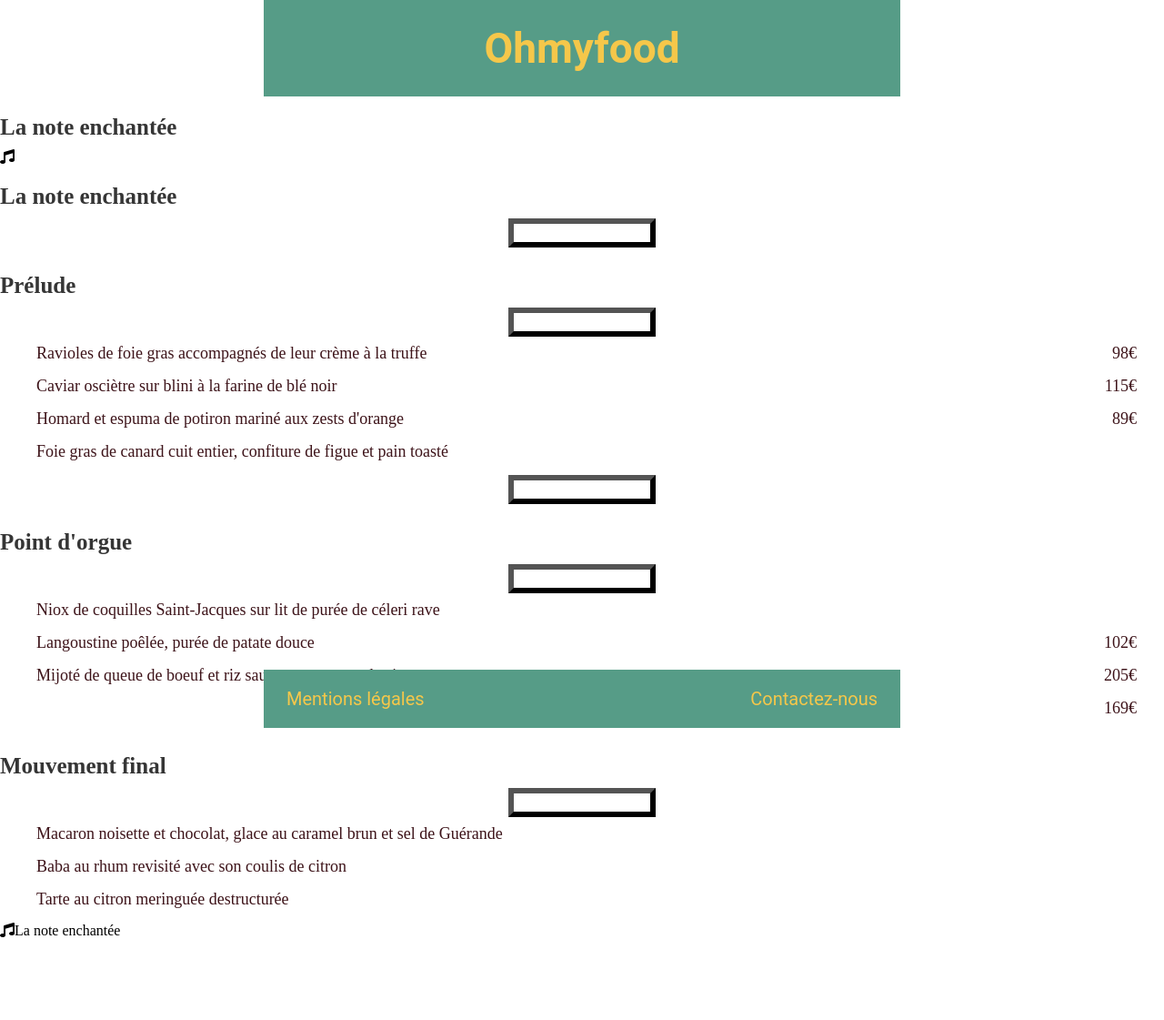
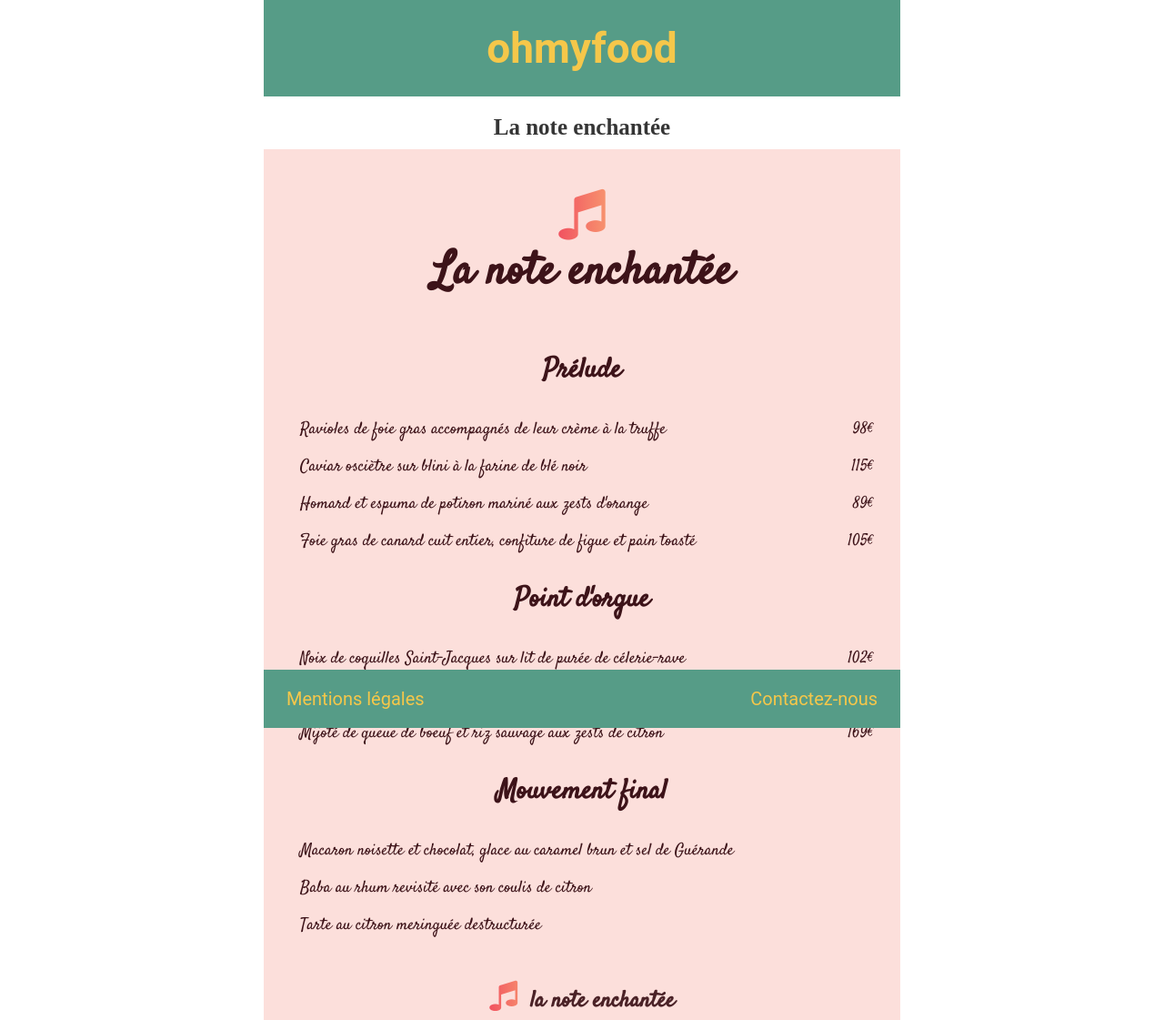
Before and after one commit to CorentinLeb/OhMyfood, a website: page menus/noteenchantee.html in a window 1280 px wide. Shown: the top 1121 px of the page at 91% size. Before the commit the page ends 1032 px from the top, so only its background shows below. Drawn offline with Linux system fonts and the light colour scheme.

Commit message:
adding scss file

```diff
--- a/chic_fr.scss
+++ b/chic_fr.scss
@@ -1,3 +1,7 @@
+$colorbackground: #ddd;
+$font: Roboto, cursive, serif;
+
+
 @media screen and (max-width: 1280px) {
 
     body {
@@ -38,8 +42,6 @@
 	}
 }
 
-$colorbackground: #ddd;
-$text: center;
 
 body {
 	background-color: $colorbackground;
@@ -49,7 +51,7 @@
 }
 
 h1 {
-	font-family: Roboto, cursive, serif;
+	font-family: $font;
 	background-color: #569C87;
 	color: #F5C74A;
 	font-size: 46px;
@@ -82,8 +84,9 @@
 	left: 0;
 	right: 0;
     display: inline-block;
+
      a {
-        font-family: Roboto, cursive, serif;
+        font-family: $font;
         font-size: 20px;
         color: #F5C74A;
         text-decoration: none;
@@ -105,10 +108,12 @@
 #conteneur-chic-fr {
 	margin: 20px auto 100px;
 }
+
 .plat {
 	background-color: #FFF5FE;
 	padding: 20px 0 30px 0;
 }
+
 .titre-plat h3 {
 	font-family: Kalam, cursive, serif;
 	font-size: 40px;
@@ -124,7 +129,18 @@
 	font-family: Kalam, cursive, serif;
 	font-size: 20px;
 	color: #3D1319;
-	padding: 5px 0 5px 0;
+    padding: 5px 0 5px 0;
+
+    .titre-plat {
+    font-family: Kalam, cursive, serif;
+	font-size: 40px;
+	padding: 30px 0 30px 0;
+	margin: 10px 0 10px 0;
+	background: -webkit-linear-gradient(180deg, #915DF6, #D37D22);
+	background-clip: text;
+	-webkit-background-clip: text;
+	color: transparent;
+    }
 }
 
 .categorie-entree h3 {
@@ -176,13 +192,15 @@
 	font-size: 18px;
 	list-style-type: none;
 	margin-top: 15px;
-	padding: 0px 30px 30px;
+    padding: 0px 30px 30px;
+
+    li {
+        margin-bottom: 10px;
+        text-align: left;
+    }
 }
 
-ul li {
-	margin-bottom: 10px;
-	text-align: left;
-}
+
 
 .prix {
 	float: right;
--- a/menus/noteenchantee.html
+++ b/menus/noteenchantee.html
@@ -1,57 +1,62 @@
 <!DOCTYPE html>
 <html lang="fr">
-
     <head>
         <meta charset="utf-8" />
-    <meta name="viewport" content="width=device-width, initial-scale=1, shrink-to-fit=no" />
-    <link rel="stylesheet" href="https://cdnjs.cloudflare.com/ajax/libs/font-awesome/5.11.2/css/all.css">
-    <link href="note_enchantee.css" rel="stylesheet">
-
-    <title>La Note Enchantée</title>
+        <link href="note_enchantee.css" rel="stylesheet" />
+        <link href='https://stackpath.bootstrapcdn.com/font-awesome/4.7.0/css/font-awesome.min.css' rel='stylesheet'>
+        <link href="https://fonts.googleapis.com/css?family=Satisfy&display=swap" rel="stylesheet" />
+        <link href="https://fonts.googleapis.com/css?family=Patrick+Hand&display=swap" rel="stylesheet" />
+        <title>La note enchantée</title>
     </head>
-
     <body>
-
         <header>
-    <h1>Ohmyfood</h1>
+		    <h1>ohmyfood</h1>
         </header>
+        <div id="plat-note-enchantee">
             <h2>La note enchantée</h2>
-<i class="fas fa-music musicNote"></i>
-<h2>La note enchantée</h2>
-
-<hr><h2>Prélude</h2><hr>
-
+            <div class="plat">
+                <div class="titre-plat">
+                    <i class="fa fa-music music"></i>
+                    <h3>La note enchantée</h3>
+                </div>
+                <div class="categorie-entree">
+                    <h3>Prélude</h3>
                     <ul>
                         <li>Ravioles de foie gras accompagnés de leur crème à la truffe <span class="prix">98€</span></li>
                         <li>Caviar osciètre sur blini à la farine de blé noir <span class="prix">115€</span></li>
                         <li>Homard et espuma de potiron mariné aux zests d'orange <span class="prix">89€</span></li>
-    <li>Foie gras de canard cuit entier, confiture de figue et pain toasté <span class="prix"105€></span></li>
+                        <li>Foie gras de canard cuit entier, confiture de figue et pain toasté <span class="prix">105€</span></li>
                     </ul>
-
-<hr><h2>Point d'orgue</h2><hr>
-
+                </div>
+                <div class="categorie-plat">
+                    <h3>Point d'orgue</h3>
                     <ul>
-    <li>Niox de coquilles Saint-Jacques sur lit de purée de céleri rave</li> <span class="prix">102€</span>
-    <li>Langoustine poêlée, purée de patate douce</li> <span class="prix">205€</span>
-    <li>Mijoté de queue de boeuf et riz sauvage aux zests de citron</li> <span class="prix">169€</span>
+                        <li>Noix de coquilles Saint-Jacques sur lit de purée de célerie-rave <span class="prix">102€</span></li>
+                        <li>Langoustine poêlée, purée de patate douce <span class="prix">205€</span></li>
+                        <li>Mijoté de queue de boeuf et riz sauvage aux zests de citron <span class="   prix">169€</span></li>
                     </ul>
-
-<hr><h2>Mouvement final</h2><hr>
-
+                </div>
+                <div class="categorie-desssert">
+                    <h3>Mouvement final</h3>
                     <ul>
                         <li>Macaron noisette et chocolat, glace au caramel brun et sel de Guérande</li>
                         <li>Baba au rhum revisité avec son coulis de citron</li>
                         <li>Tarte au citron meringuée destructurée</li>
                     </ul>
+                </div>
 
-<span><i class="fas fa-music musicNote"></i></span><span>La note enchantée</span>
+                <div class="pied-plat">
+                    <i class="fa fa-music music"></i>
+                    <span>la note enchantée</span>
+                </div>
+            </div>
+        </div>
 
         <footer>
             <div>
-        <a href="./menu/mentions_legales.html">Mentions légales</a>
-        <a href="mailto:leberre.corentin@gmail.com">Contactez-nous</a>
+                <a href="mentions_legales.html">Mentions légales</a>
+                <a href="contactez_nous.html">Contactez-nous</a>
             </div>
         </footer>
-
     </body>
 </html>
```
Also changed, not shown: chic_fr.css (added), 1 other file. Lines whose indentation alone changed are shown as unchanged.
